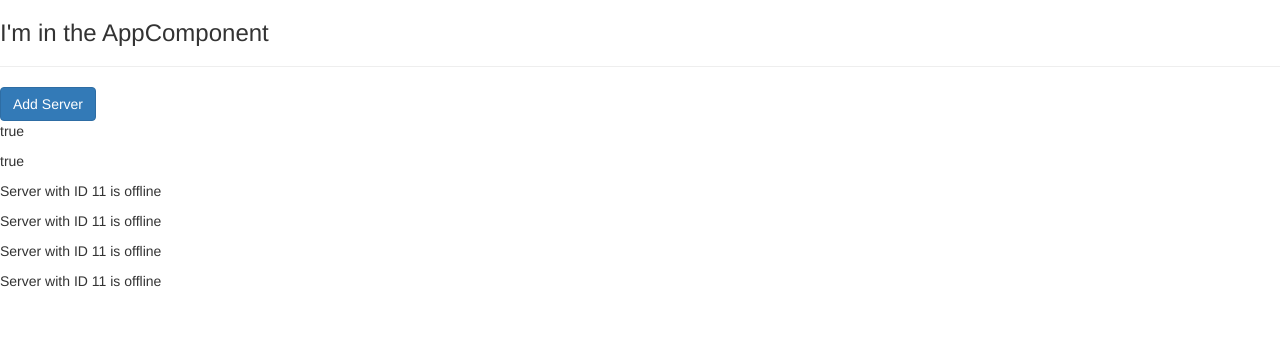
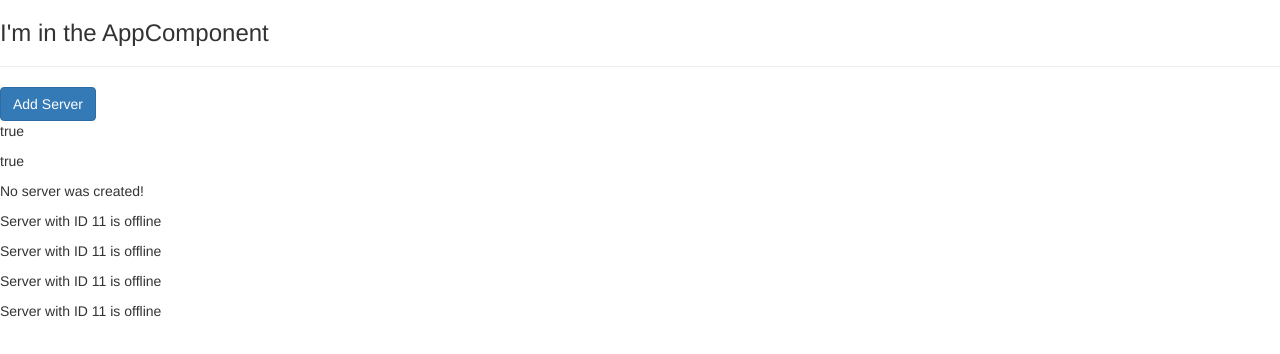
Before and after one commit to szerem/ngAngular5TheCompleteGuide, an Angular app in the folder my-first-app/: page / in a window 1280 px wide. Shown: the top 354 px of the page. Built offline with nearby package versions, Linux system fonts and the light colour scheme.

Commit message:
binding event (click)

```diff
--- a/my-first-app/src/app/servers/servers.component.html
+++ b/my-first-app/src/app/servers/servers.component.html
@@ -1,7 +1,10 @@
 <button class="btn btn-primary"
-        [disabled]="!allowNewServer">Add Server</button>
+        [disabled]="!allowNewServer"
+        (click)="onCreateServer()   "
+        >Add Server</button>
 <p>{{allowNewServer}}</p>
 <p [innerText]="allowNewServer"></p>
+<p>{{ serverCreationStatus }}</p>
 <app-server></app-server>
 <app-server></app-server>
 <app-server></app-server>
--- a/my-first-app/src/app/servers/servers.component.ts
+++ b/my-first-app/src/app/servers/servers.component.ts
@@ -11,6 +11,7 @@
 })
 export class ServersComponent implements OnInit {
   allowNewServer = false;
+  serverCreationStatus = "No server was created!";
   constructor() {
     // setTimeout(() => {}, 2000);
     setTimeout(() => {
@@ -21,4 +22,7 @@
   ngOnInit() {
   }
 
+  onCreateServer(){
+    this.serverCreationStatus = "Server was created !";
+  }
 }
```
